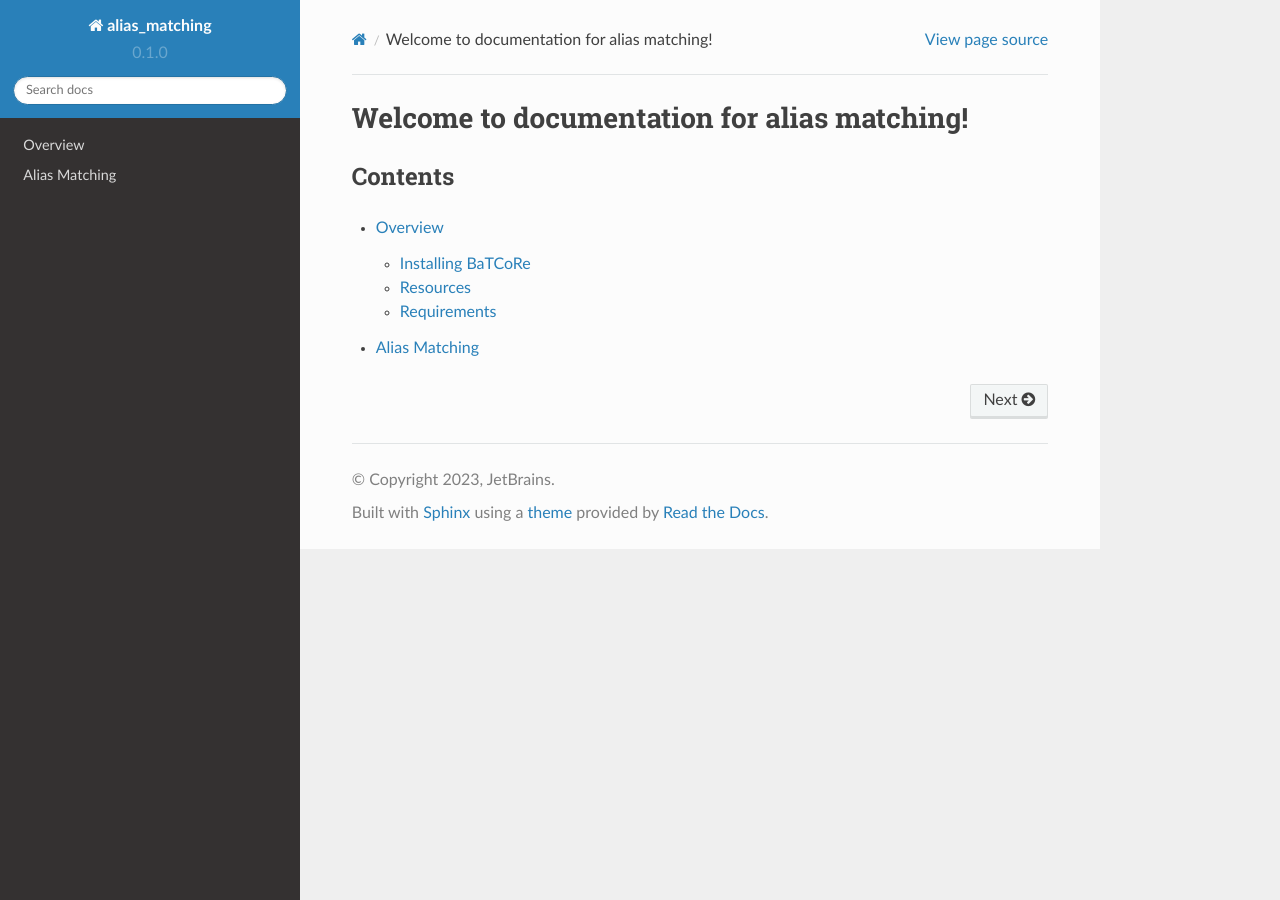
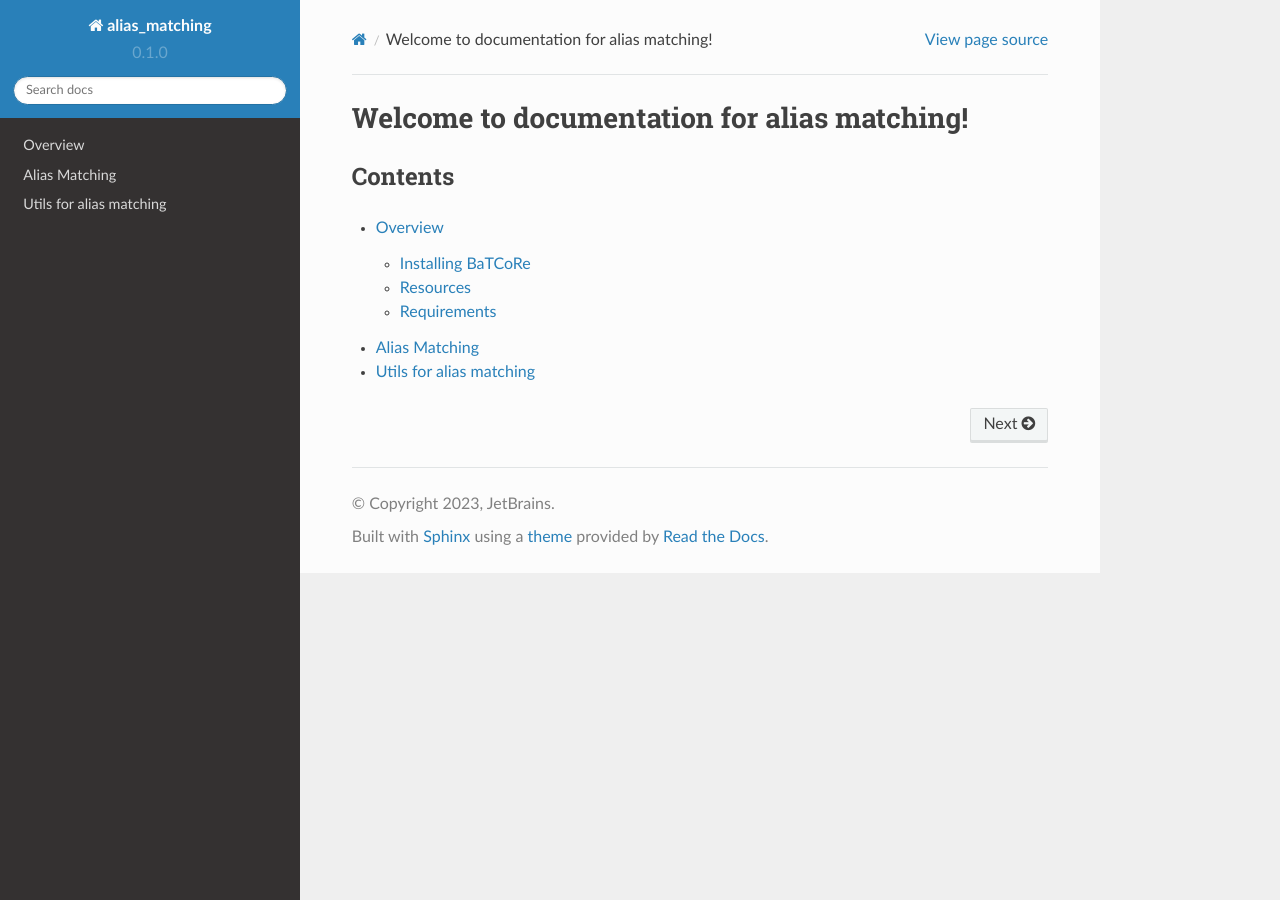
Before and after one commit to JetBrains-Research/am, a Sphinx documentation site: the page built from docs/index.rst, in a window 1280 px wide. Built offline with Sphinx 7.4.7 and the Read the Docs theme 2.0.0, drawn with Linux system fonts in a browser that asks for light colours.

Commit message:
update files for the docs

```diff
--- a/docs/alias.rst
+++ b/docs/alias.rst
@@ -31,4 +31,4 @@ In the Gerrit data, contributors can have 3 features: name, login, and e-mail.
 After the distance is calculated, we split users into clusters via `Agglomerative Clustering <https://scikit-learn.org/stable/modules/generated/sklearn.cluster.AgglomerativeClustering.html>`_ with a complete linkage.
 All developers in one cluster are treated as the same and mapped to the one resulting id.
 
-.. autofunction:: alias_matching.am_test
+.. autofunction:: alias_matching.bird_matching
--- a/docs/index.rst
+++ b/docs/index.rst
@@ -8,3 +8,4 @@ Contents
 .. toctree::
    overview
    alias
+   utils
--- a/docs/utils.rst
+++ b/docs/utils.rst
@@ -5,10 +5,10 @@ Utils for alias matching
 ========================
 
 
-.. autofunction:: alias_matching.get_sim_matrix
+.. autofunction:: alias_matching.utils.get_sim_matrix
 
-.. autofunction:: alias_matching.alias.sim_users
+.. autofunction:: alias_matching.utils.alias.sim_users
 
-.. autofunction:: alias_matching.get_norm_levdist
+.. autofunction:: alias_matching.utils.get_norm_levdist
 
-.. autofunction:: alias_matching.name_handle_dist
+.. autofunction:: alias_matching.utils.name_handle_dist
```
